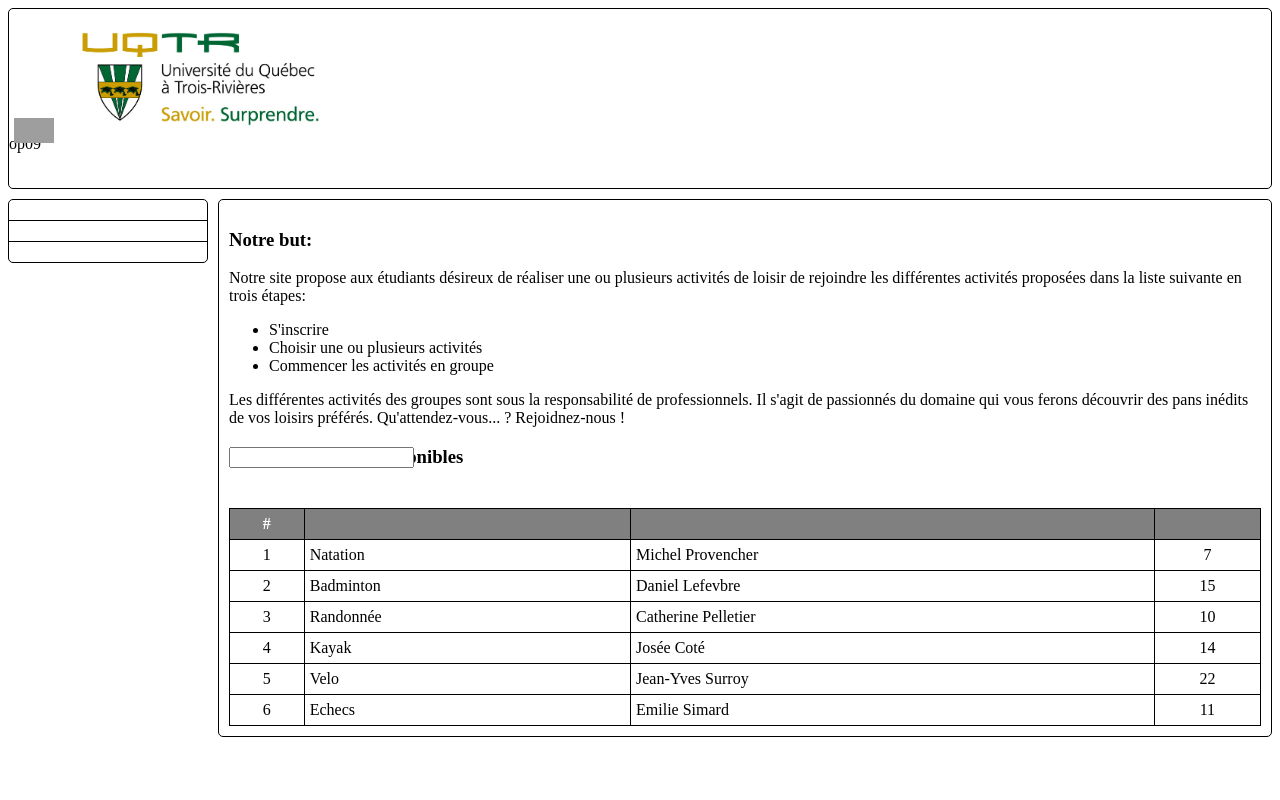
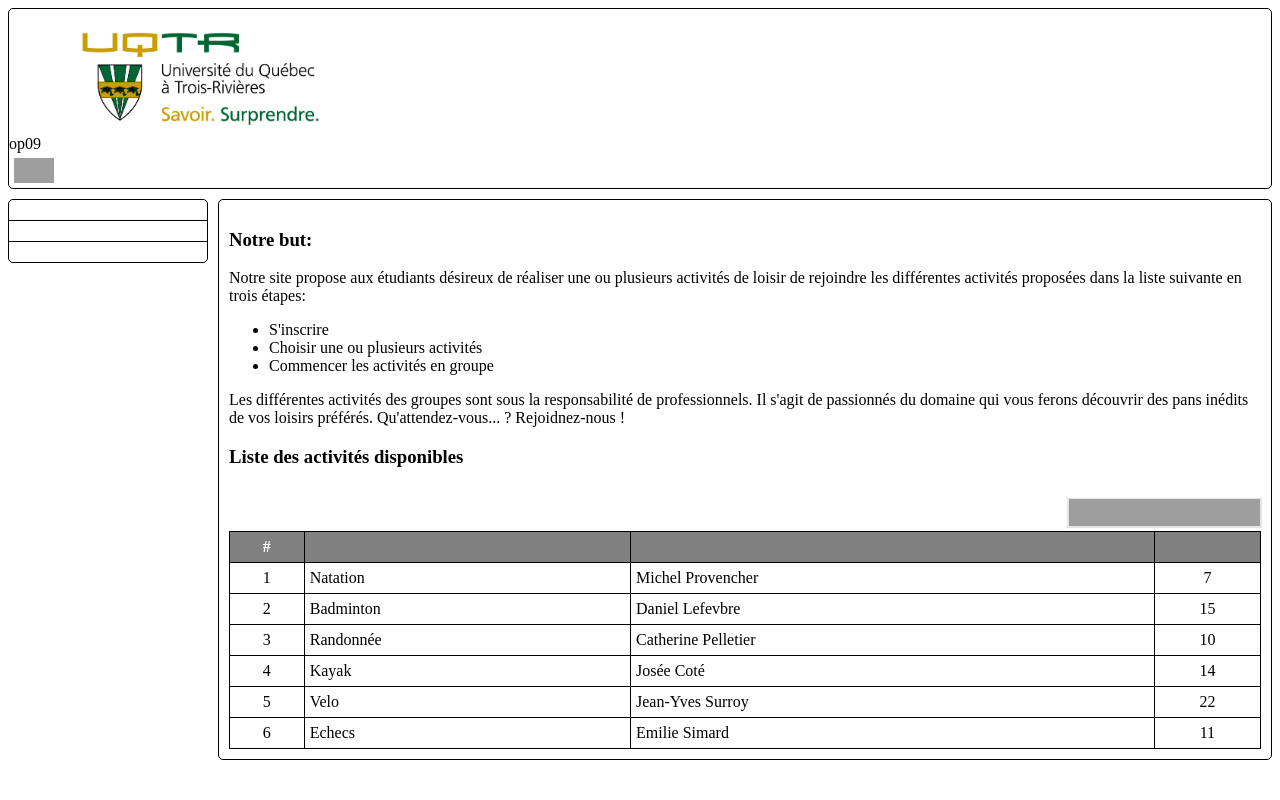
Before and after one commit to guilmarc/INF1001-TP, a PHP site: page / in a window 1280 px wide. Run offline with PHP 8.4, Linux system fonts and the light colour scheme; data comes from the database, SQL or seed files in the repository; data that the repository does not hold is empty; some libraries are stand-ins or nearby versions; some web fonts are replaced; grey boxes are pictures that could not be loaded.

Commit message:
update css
css du champ recherche

```diff
--- a/css/style.css
+++ b/css/style.css
@@ -97,7 +97,7 @@ td:nth-child(3n + 1) {
 
 /* formatage du formulaire*/
 
-label {
+#inscription label {
 	float: left;
 	font-weight: bold;
 	width:150px;
@@ -112,12 +112,12 @@ input:not([type=text]){
 	clear: right;
 }
 
-form div {
+#inscription div {
 	clear: both;
 }
 
 /* permet de supprimer l'espace entre le titre et le form*/
-form{
+#inscription{
 	position: relative;
 	top: -40px;
 }
@@ -128,3 +128,27 @@ form{
 	 height: 400px;
 	 background-color: ghostwhite;
 }
+
+/* formatage du champ recherche*/
+
+#recherche{
+	float: right;
+	padding-bottom: 5px;
+}
+
+#recherche input{
+	border-top:thin solid  #e5e5e5;
+	border-right:thin solid #e5e5e5;
+	border-bottom:0;
+	border-left:thin solid  #e5e5e5;
+	box-shadow:0px 1px 1px 1px #e5e5e5;
+	float:left;
+	height:17px;
+	margin:.8em 0 0 .5em;
+	outline:0;
+	padding:.4em 0 .4em .6em;
+	width:183px;
+	background-image: url("../images/loupe.png");
+	background-position: right ;
+	background-repeat: no-repeat;
+}
```
